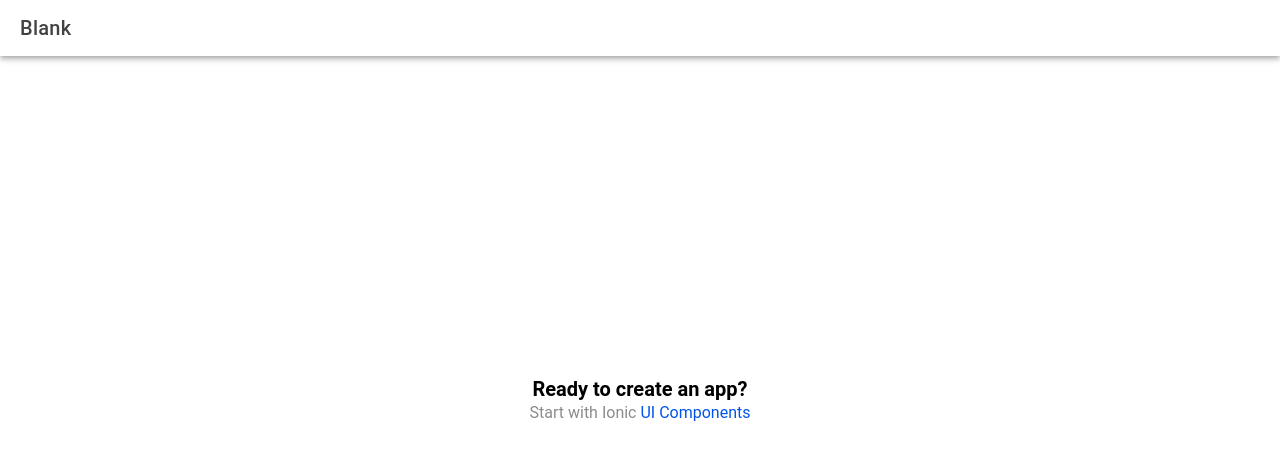
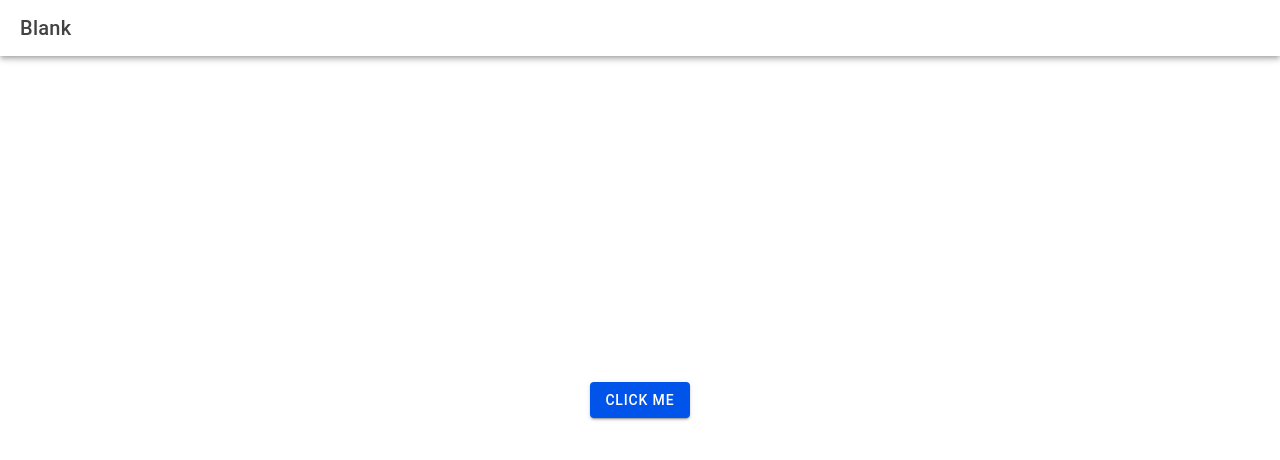
Before and after one commit to wawang19/it35c-mobile, a React (Vite) app: page /home in a window 1280 px wide. Shown: the top 460 px of the page. Built offline with nearby package versions, Linux system fonts and the light colour scheme.

Commit message:
Initial Component

```diff
--- a/src/components/ExploreContainer.tsx
+++ b/src/components/ExploreContainer.tsx
@@ -1,12 +1,23 @@
 import './ExploreContainer.css';
+import { useState } from 'react';
+import { IonButton, IonAlert } from '@ionic/react';
 
 interface ContainerProps { }
 
 const ExploreContainer: React.FC<ContainerProps> = () => {
+  const [isAlertOpen, setIsAlertOpen] = useState(false);
+
   return (
     <div id="container">
-      <strong>Ready to create an app?</strong>
-      <p>Start with Ionic <a target="_blank" rel="noopener noreferrer" href="https://ionicframework.com/docs/components">UI Components</a></p>
+      <IonButton onClick={() => setIsAlertOpen(true)}>Click Me</IonButton>
+      <IonAlert
+        isOpen={isAlertOpen}
+        header="A Short Title Is Best"
+        subHeader="A Sub Header Is Optional"
+        message="A message should be a short, complete sentence."
+        buttons={[{ text: 'OK', handler: () => setIsAlertOpen(false) }]}
+        onDidDismiss={() => setIsAlertOpen(false)}
+      />
     </div>
   );
 };
```
